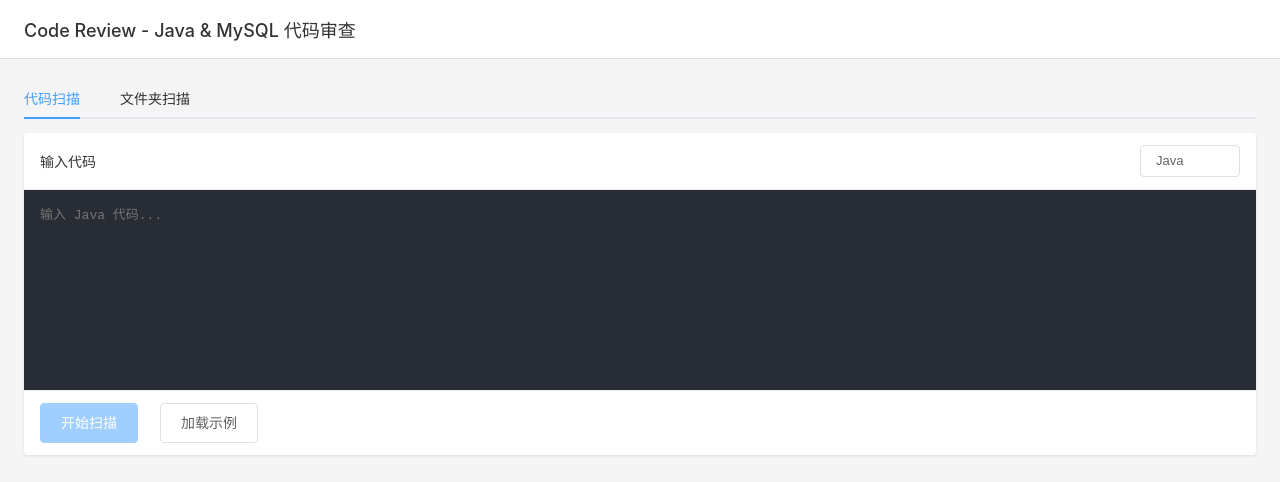
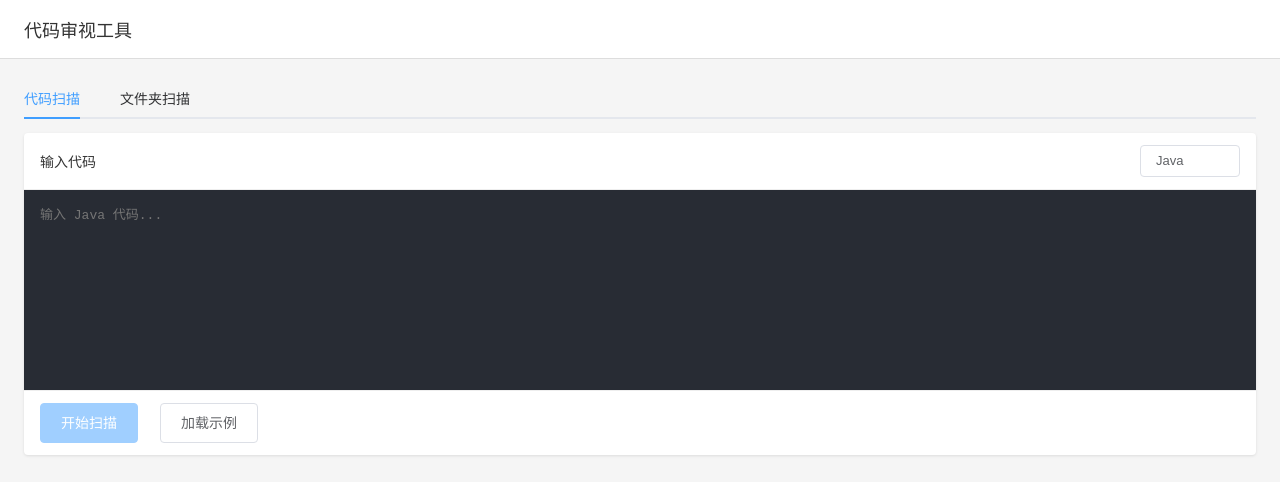
Before and after one commit to a940042376/ai_test, a website: page index.html in a window 1280 px wide. Drawn offline with Linux system fonts and the light colour scheme; a web font is replaced by a local one.

Commit message:
fix: 标题改为代码审视工具

```diff
--- a/index.html
+++ b/index.html
@@ -71,7 +71,7 @@
 <body>
   <div id="app">
     <div class="header">
-      <h1>Code Review - Java & MySQL 代码审查</h1>
+      <h1>代码审视工具</h1>
     </div>
     <div class="container">
       <el-tabs v-model="activeTab">
```
